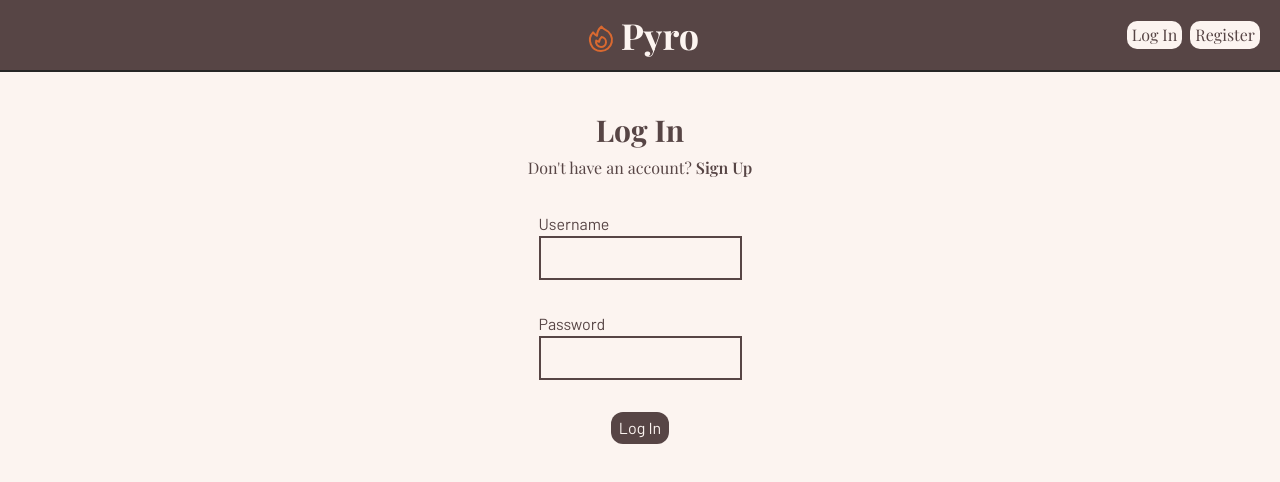
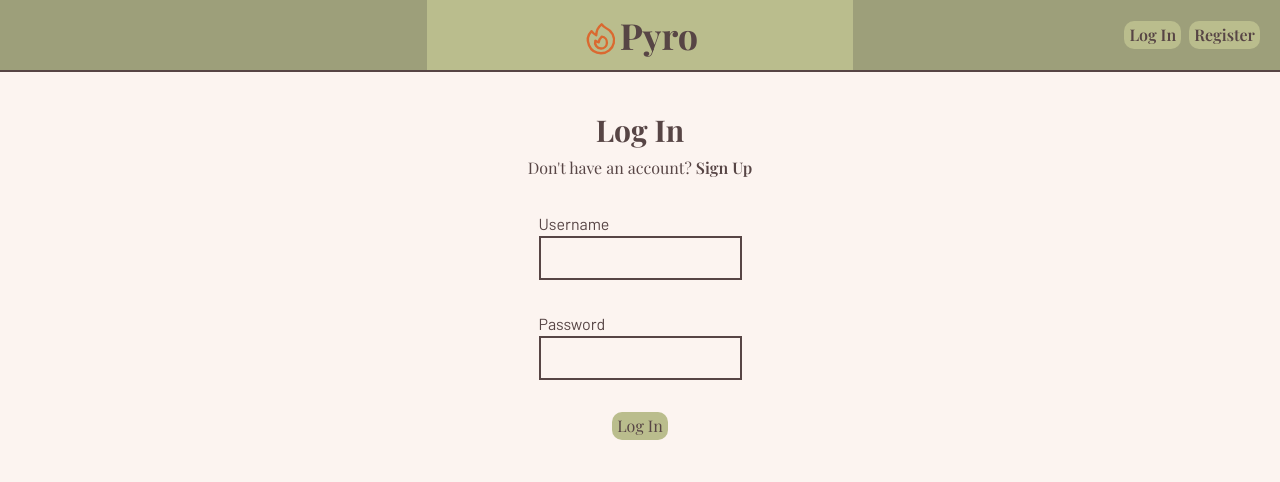
Before and after one commit to NovaByte-CS4800-Group-2/pyro, a Next.js app in the folder client/: page /log-in in a window 1280 px wide. Shown: the top 482 px of the page. Built offline with nearby package versions, Linux system fonts and the light colour scheme; a web font is replaced by a local one.

Commit message:
Restyled Header

```diff
--- a/client/app/globals.css
+++ b/client/app/globals.css
@@ -7,6 +7,7 @@
 	--cocoa-brown: #DA6930;
   --liver: #574545;
 	--sage: #BABD8D;
+  --moss-green: #9D9F7A;
   --auburn: #AA3739;
   --seashell: #FCF4F0;
 }
@@ -23,7 +24,8 @@ body {
 }
 /* Button Styling */
 .button {
-  background: var(--seashell);
+  font-family: var(--font-display);
+  background: var(--sage);
   border-radius: 10px;
   padding: 2px;
   padding-left: 5px;
@@ -31,7 +33,7 @@ body {
 }
 /* Button Hover Animation */
 .button:hover {
-  background: antiquewhite;
+  background: var(--moss-green);
   /*animation: button_expand 0ms linear 0s 1 normal both;*/
 }
 @keyframes button_expand {
--- a/client/app/log-in/page.tsx
+++ b/client/app/log-in/page.tsx
@@ -14,7 +14,7 @@ export default function Login() {
 			<input type="text" className="border-(liver) border-2 mb-8 p-2"></input>
 			<label className="self-start">Password</label>
 			<input type="password" className="border-(liver) border-2 mb-8 p-2"></input>
-			<Link href="/"><input className="rounded-xl bg-(--liver) m-auto p-1 pl-2 pr-2 text-(--seashell) hover:bg-(--sage) hover:text-(--liver)" type="submit" value="Log In"></input></Link>
+			<Link href="/"><input className="button m-auto text-(--liver)" type="submit" value="Log In"></input></Link>
 		</form>
 	  </div>
 	</>
--- a/client/app/ui/header.tsx
+++ b/client/app/ui/header.tsx
@@ -3,15 +3,12 @@ import Link from "next/link";
 import "@/app/globals.css";
 
 export default function Header() {
-	return <div className="flex bg-(--liver) border-b-2 border-neutral-800 w-full h-18 text-(--seashell) font-display">
+	return <div className="flex bg-(--moss-green) border-b-2 border-(--liver) w-full h-18 font-display">
 		<div className="w-1/3" />
-		<Link href="/" className="flex justify-center items-center w-1/3">
-			<FireIcon className="text-(--cocoa-brown) pt-2"
-			width={40}
-			height={40}
-			/>
+		<Link href="/" className="flex justify-center items-center w-1/3 bg-(--sage)">
+			<FireIcon className="text-(--cocoa-brown) pt-2 w-9.5"/>
 			<h1 className="text-4xl font-bold">Pyro</h1>
 		</Link>
-		<nav className="w-1/3 flex justify-end items-center p-5 gap-2"><Link href="/log-in" className="button text-(--liver)">Log In</Link><Link href="/register" className="button text-(--liver)">Register</Link></nav>
+		<nav className="w-1/3 flex justify-end items-center p-5 gap-2 font-semibold"><Link href="/log-in" className="button text-(--liver)">Log In</Link><Link href="/register" className="button text-(--liver)">Register</Link></nav>
   	</div>
 }
```
